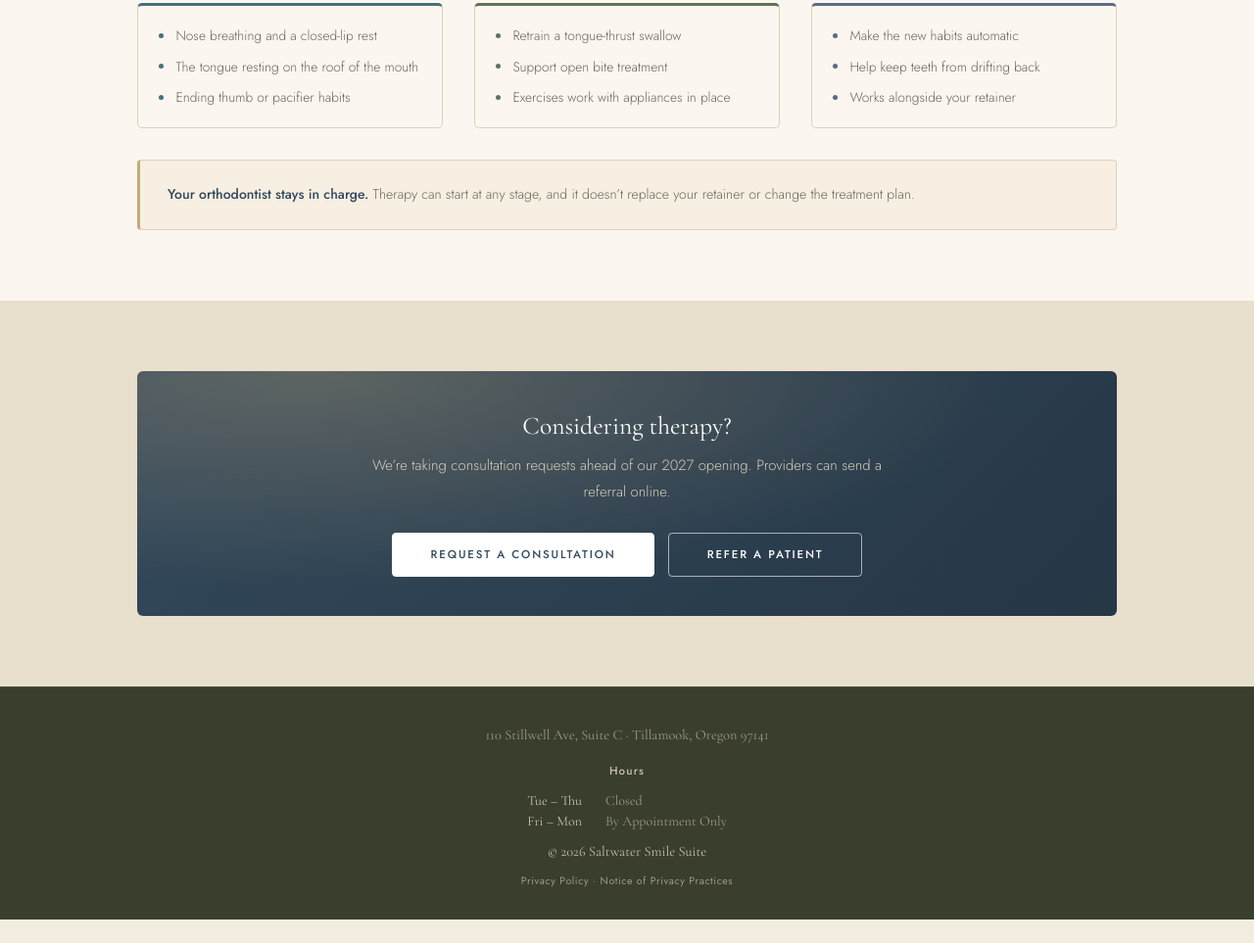
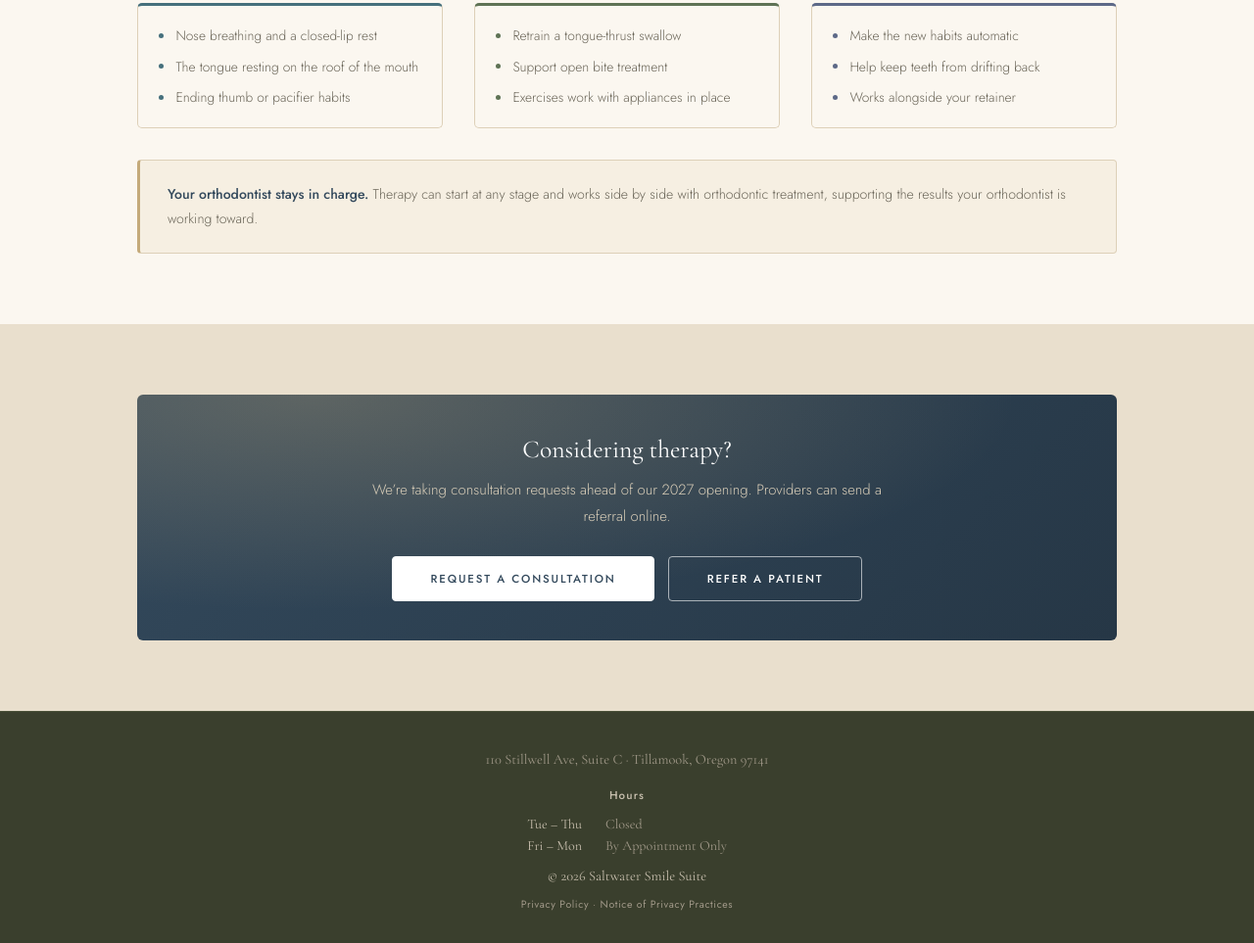
Before and after one commit to lindsaytuel-create/saltwatersmilesuite, a plain HTML site: page therapy.html in a window 1280 px wide. Shown: the part 2491-3454 px from the top of the page at 98% size. Before the commit the page ends 3430 px from the top, so only its background shows below. Drawn offline with nearby package versions, Linux system fonts and the light colour scheme.

Commit message:
Reword the orthodontic note to stress working alongside treatment
Co-Authored-By: Claude Opus 5.5 <noreply@anthropic.com>

```diff
--- a/therapy.html
+++ b/therapy.html
@@ -320,8 +320,8 @@
           <div class="t-notice">
             <p>
               <strong>Your orthodontist stays in charge.</strong> Therapy can
-              start at any stage, and it doesn&rsquo;t replace your retainer or
-              change the treatment plan.
+              start at any stage and works side by side with orthodontic
+              treatment, supporting the results your orthodontist is working toward.
             </p>
           </div>
         </div>
```
